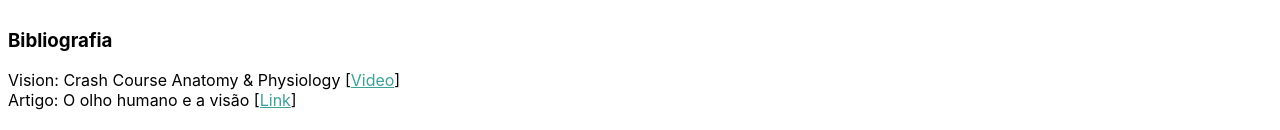
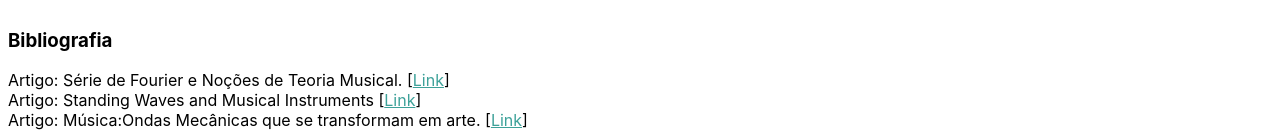
Before and after one commit to vitorhenbo/ESTI019-2022.3, a plain HTML site: page seminarios/Seminário 2/seminario2.html in a window 1280 px wide. Shown: the part 5800-5930 px from the top of the page. Drawn offline with Linux system fonts and the light colour scheme.

Commit message:
feat:bibliografia

```diff
--- a/seminarios/Seminário 2/seminario2.html
+++ b/seminarios/Seminário 2/seminario2.html
@@ -119,8 +119,10 @@ a {
 	<div class="bibliografia">
         <h3>Bibliografia</h3>
 		<ul>
-			<li>Vision: Crash Course Anatomy & Physiology [<a href="https://www.youtube.com/watch?v=o0DYP-u1rNM" target="_blank">Video</a>]</li>
-			<li>Artigo: O olho humano e a visão [<a href="https://pt.khanacademy.org/science/6-ano/vida-e-evolucao-a-visao/o-olho/a/o-olho-humano-e-a-visao" targe="_blank">Link</a>]</li>
+			<li>Artigo: Série de Fourier e Noções de Teoria Musical. [<a href="http://www.mat.ufrgs.br/~brietzke/music/music.html" target="_blank">Link</a>]</li>
+			<li>Artigo: Standing Waves and Musical Instruments [<a href="https://www.physics.utoronto.ca/~jharlow/teaching/everyday06/reading12.pdf" targe="_blank">Link</a>]</li>
+			<li>Artigo: Música:Ondas Mecânicas que se transformam em arte. [<a href="https://blog.aprovatotal.com.br/musica-ondas-mecanicas/#:~:text=Uma%20m%C3%BAsica%20n%C3%A3o%20passa%20de,da%20onda%20como%20um%20todo
+				" targe="_blank">Link</a>]</li>
 		</ul>
     </div>
 
```
